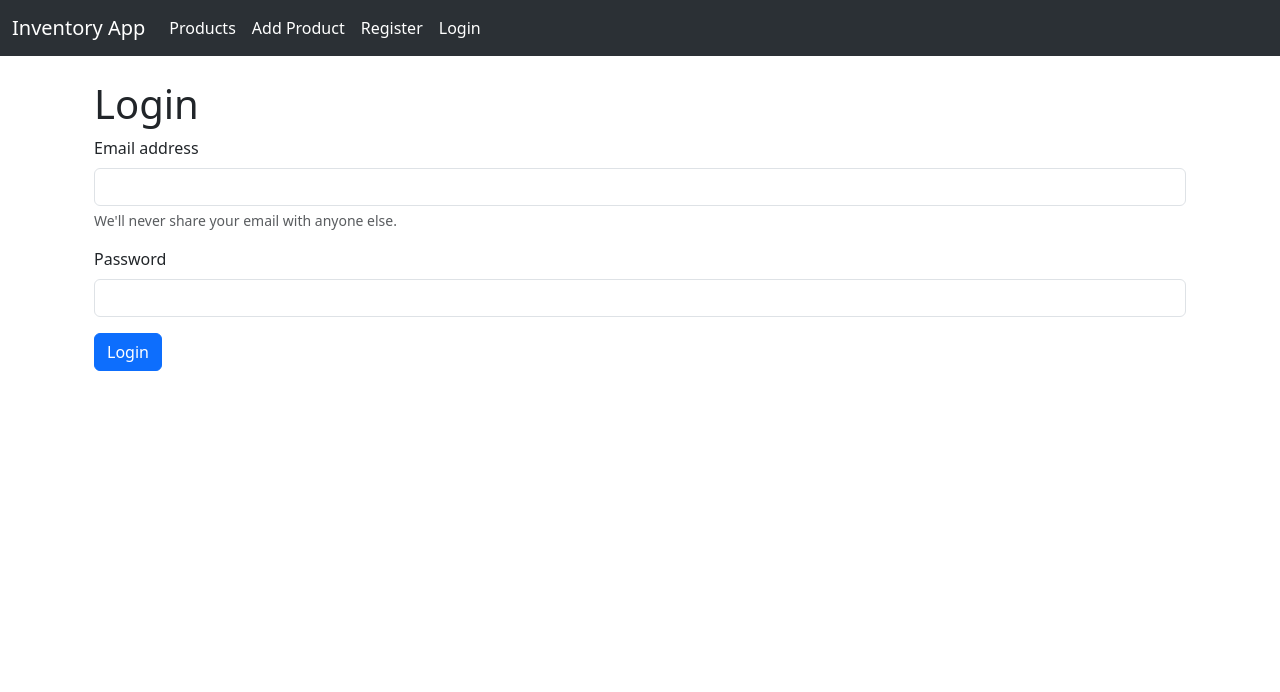
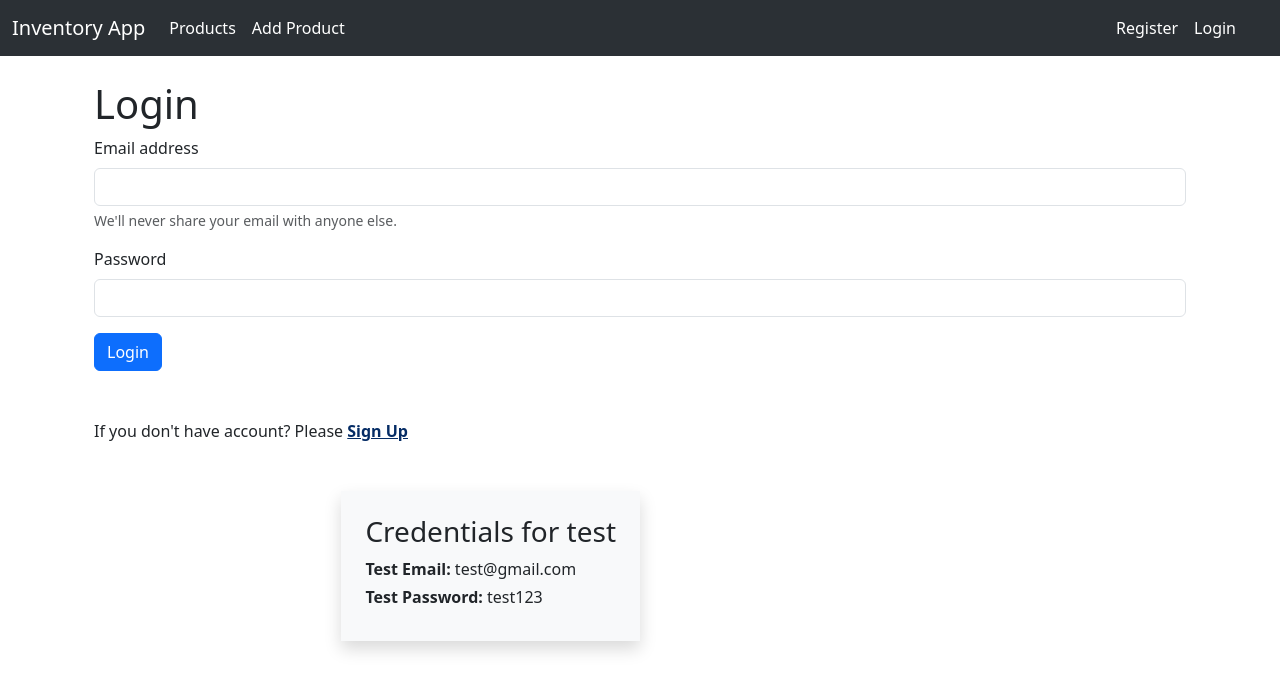
Before and after one commit to shahwezahmad/inventory-mvc-cn-app, a Node server app: page /login in a window 1280 px wide. Shown: the top 692 px of the page. Run offline with Node 20, Linux system fonts and the light colour scheme; some libraries are stand-ins or nearby versions.

Commit message:
modify project

```diff
--- a/src/models/user.model.js
+++ b/src/models/user.model.js
@@ -1,5 +1,5 @@
 export default class UserModel {
-    static users = []
+    static users = [{id:1, email:'test@gmail.com', password:'test123'}]
     constructor(id, name, email, password) {
         this.id = id
         this.name = name
--- a/src/views/layout.ejs
+++ b/src/views/layout.ejs
@@ -42,7 +42,8 @@
                     <li class="nav-item">
                         <a class="nav-link active" aria-current="page" href="/getAddProduct">Add Product</a>
                     </li>
-
+                </ul>
+                <ul class="navbar-nav ms-auto me-4 mb-2 mb-lg-0">
                     <% if(locals.email) { %>
                         <li class="nav-item">
                             <a class="nav-link active" aria-current="page" href="/logout">Logout</a>
@@ -56,7 +57,6 @@
                         </li>
                        <% } %>
 
-
                 </ul>
             </div>
         </div>
--- a/src/views/new-product.ejs
+++ b/src/views/new-product.ejs
@@ -14,7 +14,7 @@
     </div>
     <div class="mb-3">
       <label for="exampleInputEmail1" class="form-label">Product Description</label>
-      <textarea class="form-control" placeholder="Leave a comment here" id="floatingTextarea" name="productDesc"></textarea>
+      <textarea class="form-control"  id="floatingTextarea" name="productDesc"></textarea>
       <!-- <div id="emailHelp"  class="form-text">We'll never share your email with anyone else.</div> -->
     </div>
     <div class="mb-3">
@@ -24,7 +24,7 @@
     <div class="mb-3">
       <label for="exampleInputPassword1" class="form-label">Product Image </label>
       <!-- <input type="text" class="form-control" id="exampleInputPassword1" name="imgUrl"> -->
-      <input type="file" name="imgUrl" class="form-control" id="imgUrl" accept="images/*">
+      <input type="file" name="imgUrl" class="form-control" id="imgUrl" accept="image/*">
     </div>
 
     <button type="submit" class="btn btn-primary">Submit</button>
--- a/src/views/user-login.ejs
+++ b/src/views/user-login.ejs
@@ -15,4 +15,16 @@
 
         <button type="submit" class="btn btn-primary">Login</button>
       </form>
+
+      <p class="mt-5 mb-5">If you don't have account? Please <strong><a href="/register" class="text-primary-emphasis">Sign Up</a> </strong> </p>
+
+      <div class="d-flex justify-content-center align-items-center col-md-6">
+        <div class="test-user-container ms-auto bg-light text-dark p-4 shadow round">
+          <h3>Credentials for test</h3>
+          <p class="mb-1"> <strong>Test Email:</strong>  test@gmail.com</p>
+          <p class="mb-2"> <strong>Test Password:</strong>  test123</p>
+      </div>
+      </div>
+
+
 </div>
--- a/src/views/user-register.ejs
+++ b/src/views/user-register.ejs
@@ -6,7 +6,6 @@
         <div class="mb-3">
           <label for="exampleInputEmail1" class="form-label">Full Name</label>
           <input type="text" class="form-control" id="exampleInputEmail1" name="name" aria-describedby="emailHelp">
-          <div id="emailHelp" class="form-text">We'll never share your email with anyone else.</div>
         </div>
         <div class="mb-3">
           <label for="exampleInputEmail1" class="form-label">Email address</label>
```
Also changed, not shown: 1 other file. Lines whose indentation alone changed are shown as unchanged.
